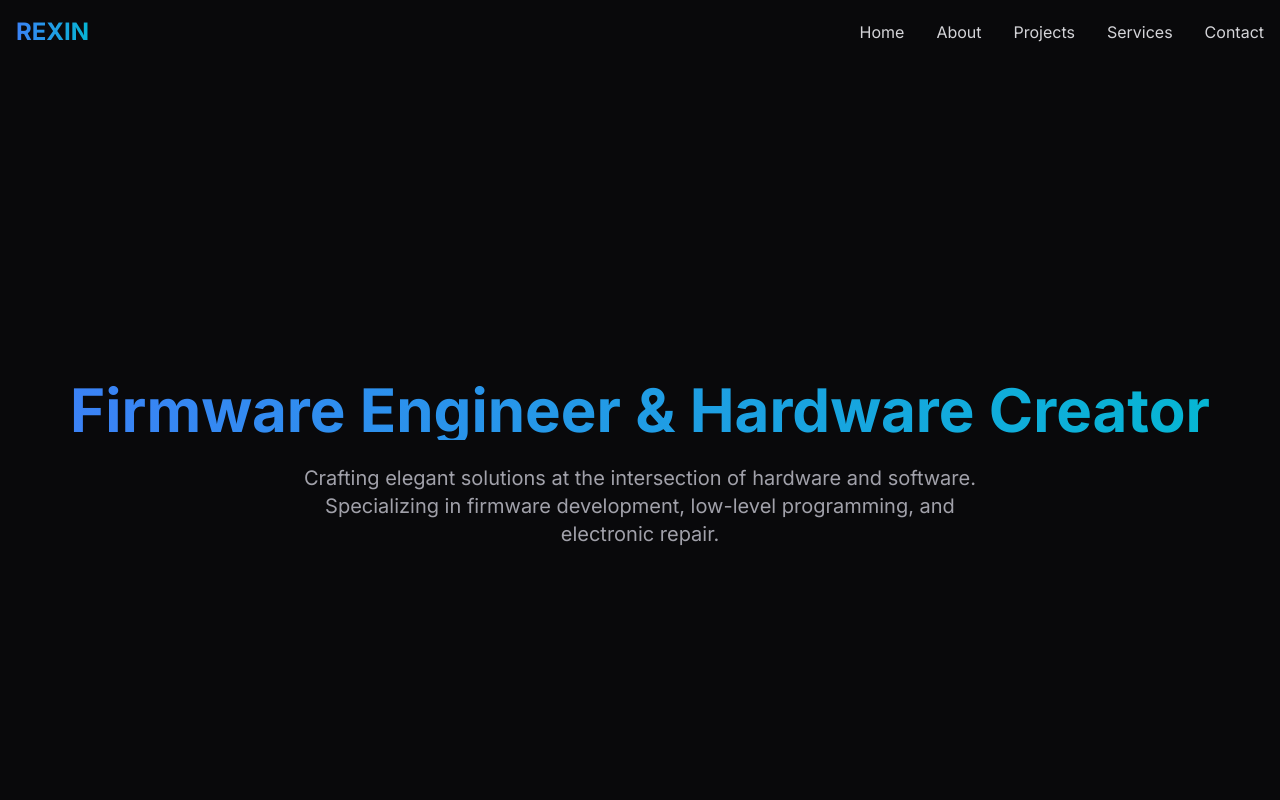
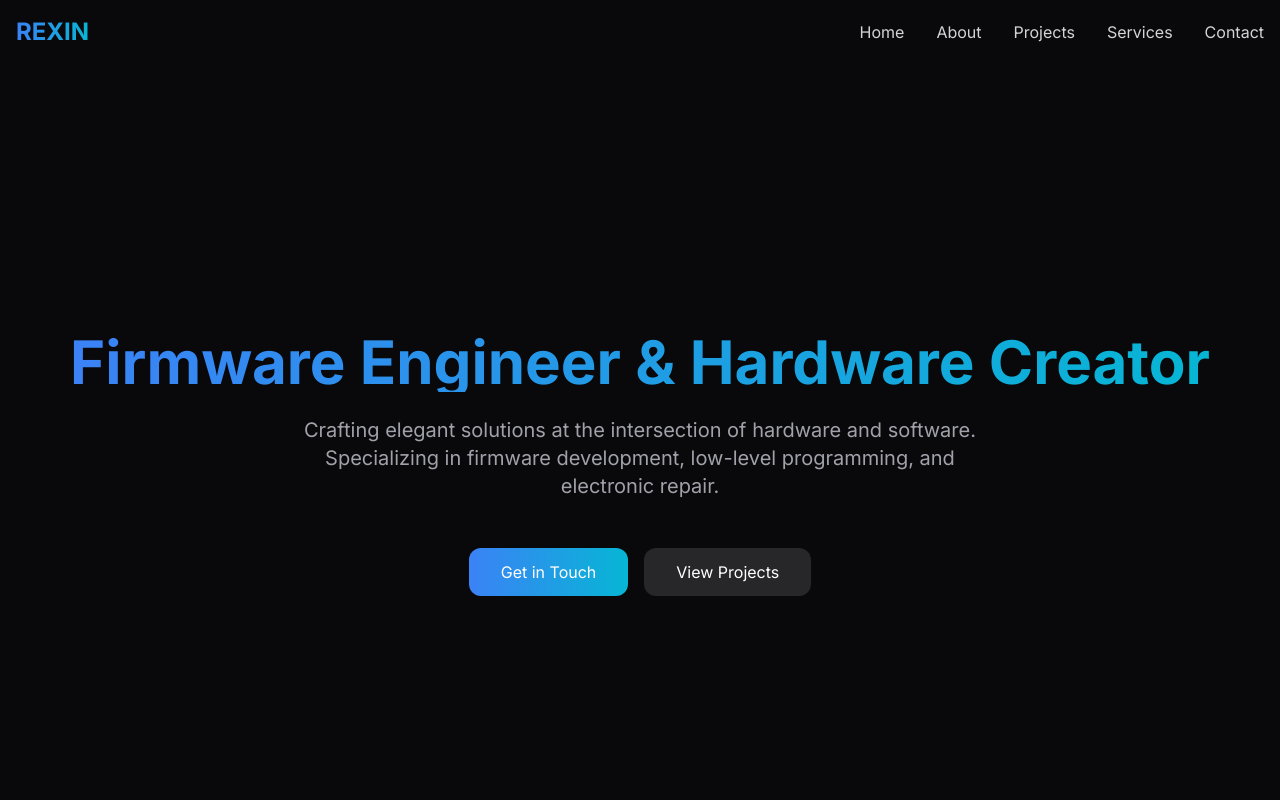
Before and after one commit to rexinscfu/rexin, a Next.js app: page / in a window 1280 px wide. Shown: the top 800 px of the page. Built offline with nearby package versions, Linux system fonts and the light colour scheme.

Commit message:
update: Add CTA buttons to home page linking to Contact and Projects pages

```diff
--- a/src/app/contact/page.tsx
+++ b/src/app/contact/page.tsx
@@ -106,7 +106,7 @@ export default function ContactPage() {
                     </svg>
                   </a>
                   <a
-                    href="https://linkedin.com/"
+                    href="https://linkedin.com/in/fayssal-chokri-6315b42a1"
                     target="_blank"
                     rel="noopener noreferrer"
                     className="text-zinc-400 hover:text-white transition-colors"
@@ -116,7 +116,7 @@ export default function ContactPage() {
                     </svg>
                   </a>
                   <a
-                    href="https://twitter.com/"
+                    href="https://twitter.com/rexinscfu"
                     target="_blank"
                     rel="noopener noreferrer"
                     className="text-zinc-400 hover:text-white transition-colors"
--- a/src/app/page.tsx
+++ b/src/app/page.tsx
@@ -1,6 +1,7 @@
 'use client';
 
 import { motion } from 'framer-motion';
+import Link from 'next/link';
 
 export default function Home() {
   return (
@@ -18,6 +19,26 @@ export default function Home() {
           Crafting elegant solutions at the intersection of hardware and software.
           Specializing in firmware development, low-level programming, and electronic repair.
         </p>
+
+        <motion.div
+          initial={{ opacity: 0, y: 10 }}
+          animate={{ opacity: 1, y: 0 }}
+          transition={{ delay: 0.5, duration: 0.5 }}
+          className="pt-6 flex flex-col sm:flex-row gap-4 justify-center"
+        >
+          <Link
+            href="/contact"
+            className="px-8 py-3 bg-gradient-to-r from-blue-500 to-cyan-500 text-white rounded-lg hover:shadow-lg hover:shadow-blue-500/20 transition-all duration-300"
+          >
+            Get in Touch
+          </Link>
+          <Link
+            href="/projects"
+            className="px-8 py-3 bg-zinc-800 text-white rounded-lg hover:bg-zinc-700 transition-all duration-300"
+          >
+            View Projects
+          </Link>
+        </motion.div>
       </motion.div>
     </section>
   );
```
